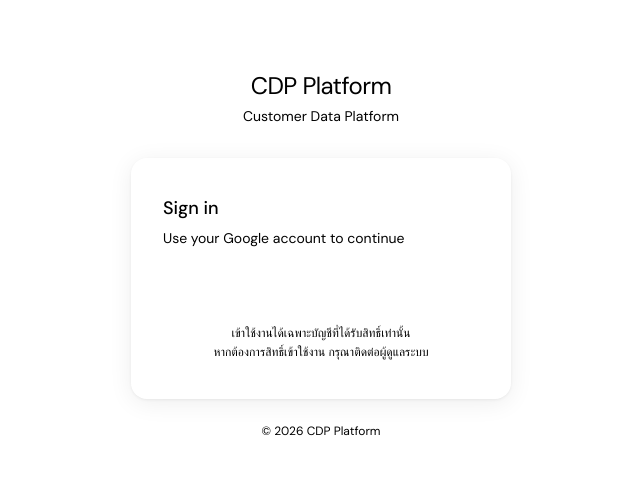
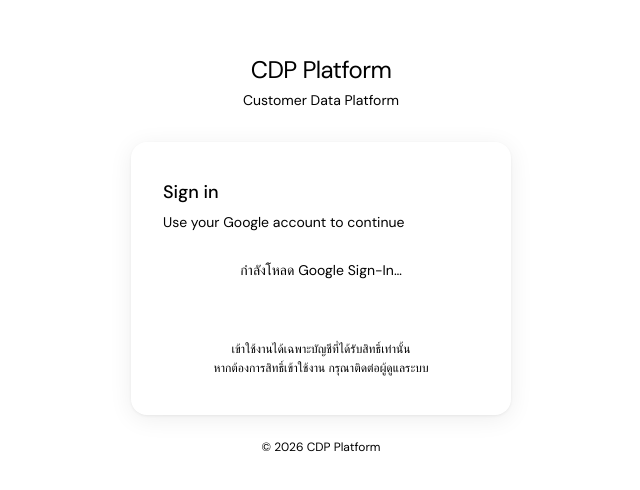
Before and after one commit to Akkarapo/CDP-Platform, a React (Vite) app: page / in a window 1280 px wide. Shown: the part 178-668 px from the top of the page, without its empty margins (319-959 px from the left). Built offline with nearby package versions, Linux system fonts and the light colour scheme; no server answers; the HTML template or start-up script is replaced by a standard one.

Commit message:
feat(auth): show Google sign-in loading and errors

```diff
--- a/src/pages/Login.tsx
+++ b/src/pages/Login.tsx
@@ -4,7 +4,7 @@
 
 export default function Login() {
   const navigate = useNavigate();
-  const { user, clientIdConfigured, devSignIn } = useAuth();
+  const { user, ready, error, clientIdConfigured, devSignIn } = useAuth();
 
   useEffect(() => {
     if (user) navigate("/dashboard");
@@ -54,8 +54,24 @@
           </p>
 
           {clientIdConfigured ? (
-            <div className="flex justify-center">
-              <GoogleSignInButton />
+            <div className="space-y-3">
+              {!ready && (
+                <p className="text-sm text-center" style={{ color: "var(--color-ink-3)" }}>
+                  กำลังโหลด Google Sign-In…
+                </p>
+              )}
+              <div className="flex justify-center">
+                <GoogleSignInButton />
+              </div>
+              {error && (
+                <p
+                  role="alert"
+                  className="text-xs leading-relaxed rounded-xl px-3.5 py-3"
+                  style={{ backgroundColor: "#FEE2E2", color: "#991B1B" }}
+                >
+                  {error}
+                </p>
+              )}
             </div>
           ) : (
             <div className="space-y-3">
```
